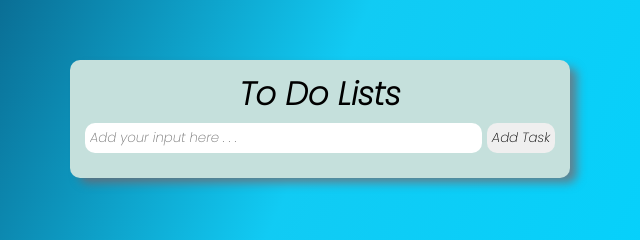
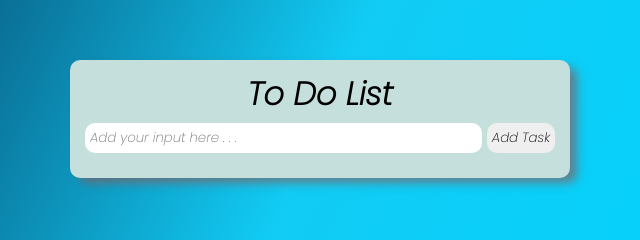
Before and after one commit to Joelllimbojr/ToDoList, a plain HTML site: page index.html in a window 1280 px wide. Shown: the part 281-521 px from the top of the page, 320-960 px from the left. Drawn offline with Linux system fonts and the light colour scheme.

Commit message:
Modified the h1 title

```diff
--- a/index.html
+++ b/index.html
@@ -11,7 +11,7 @@
   <div id="container">
 
     <div id="toDoContainer">
-        <h1>To Do Lists</h1>
+        <h1>To Do List</h1>
         <div id="input-container">
             <input type="text" id="myInput" placeholder="Add your input here . . .">
             <button onclick="addTask()" >Add Task</button>
```
